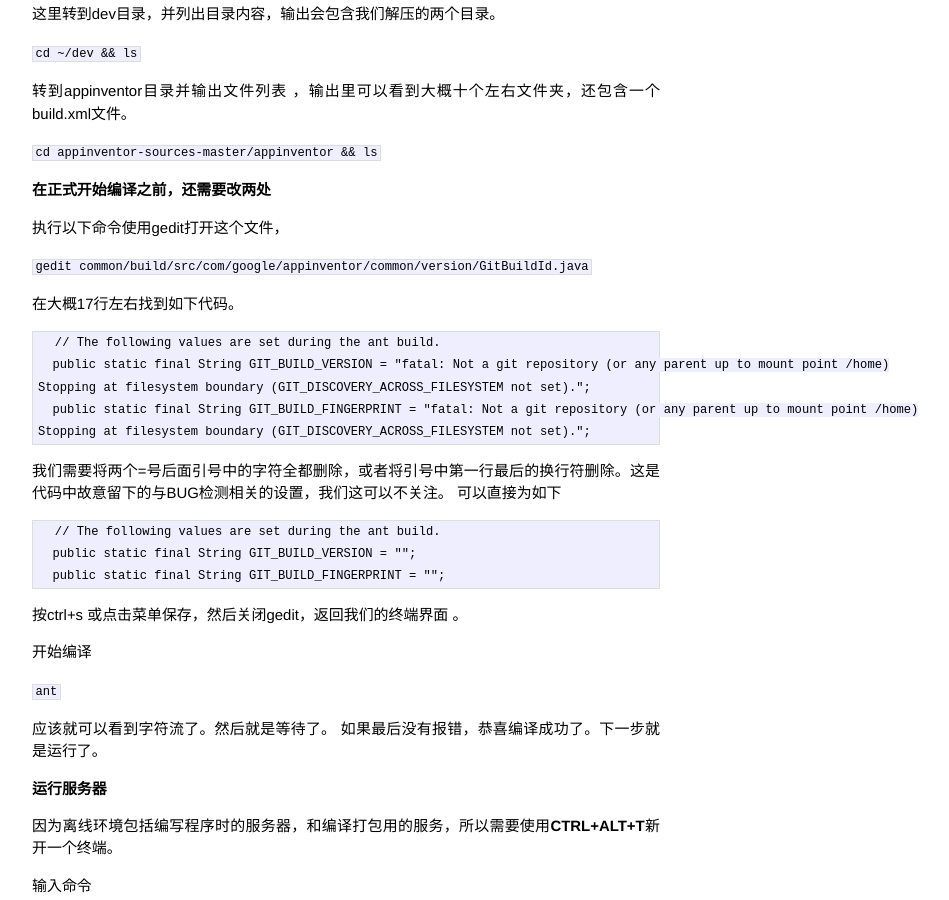
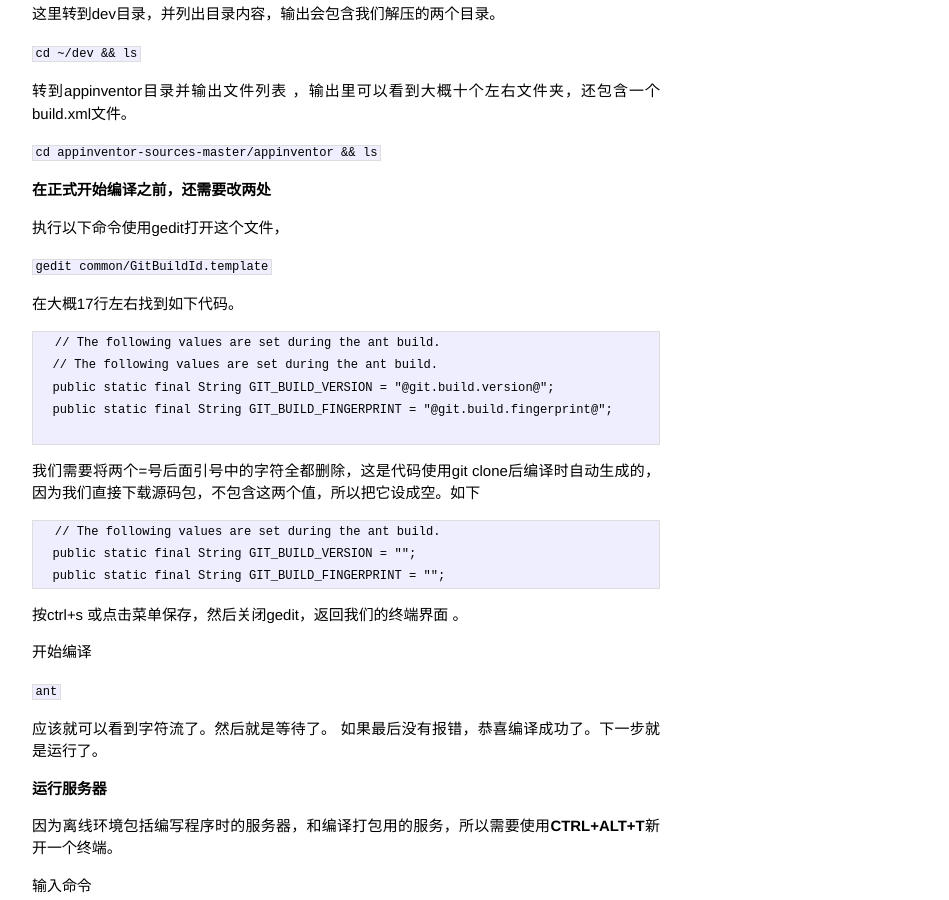
Before and after one commit to zllang/myblog, a Jekyll site: the page built from _posts/2014-04-16-appinventor-offline-develop.markdown, in a window 1280 px wide and 900 px high, scrolled down 1692 px. Shown: the whole window, without its empty margins (294-1243 px from the left). Built offline with Jekyll 4.4.1, drawn with Linux system fonts in a browser that asks for light colours; Markdown is read by kramdown in place of the engine named in the settings.

Commit message:
gitbuildid.template file explain

````diff
--- a/_posts/2014-04-16-appinventor-offline-develop.markdown
+++ b/_posts/2014-04-16-appinventor-offline-develop.markdown
@@ -47,19 +47,18 @@
 **在正式开始编译之前，还需要改两处**
 
 执行以下命令使用gedit打开这个文件，
->`gedit common/build/src/com/google/appinventor/common/version/GitBuildId.java`
+>`gedit common/GitBuildId.template`
 
 在大概17行左右找到如下代码。
 
 ```
   // The following values are set during the ant build.
-  public static final String GIT_BUILD_VERSION = "fatal: Not a git repository (or any parent up to mount point /home)
-Stopping at filesystem boundary (GIT_DISCOVERY_ACROSS_FILESYSTEM not set).";
-  public static final String GIT_BUILD_FINGERPRINT = "fatal: Not a git repository (or any parent up to mount point /home)
-Stopping at filesystem boundary (GIT_DISCOVERY_ACROSS_FILESYSTEM not set).";
+  // The following values are set during the ant build.
+  public static final String GIT_BUILD_VERSION = "@git.build.version@";
+  public static final String GIT_BUILD_FINGERPRINT = "@git.build.fingerprint@";
+
 ```
-我们需要将两个=号后面引号中的字符全都删除，或者将引号中第一行最后的换行符删除。这是代码中故意留下的与BUG检测相关的设置，我们这可以不关注。
-可以直接为如下
+我们需要将两个=号后面引号中的字符全都删除，这是代码使用git clone后编译时自动生成的，因为我们直接下载源码包，不包含这两个值，所以把它设成空。如下
 
 ```
   // The following values are set during the ant build.
````
